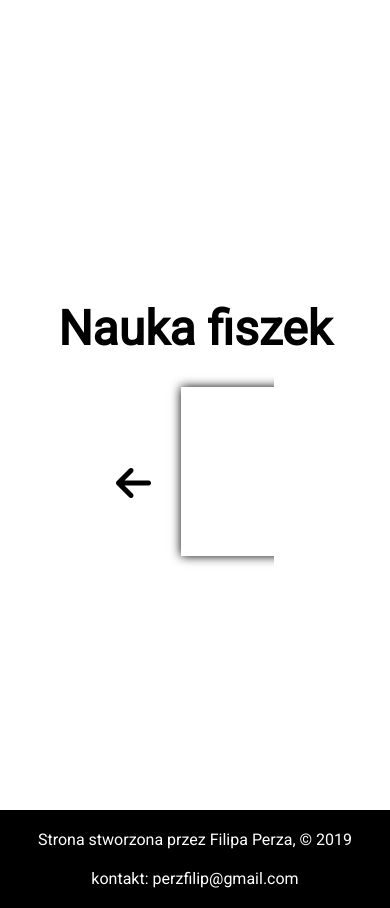
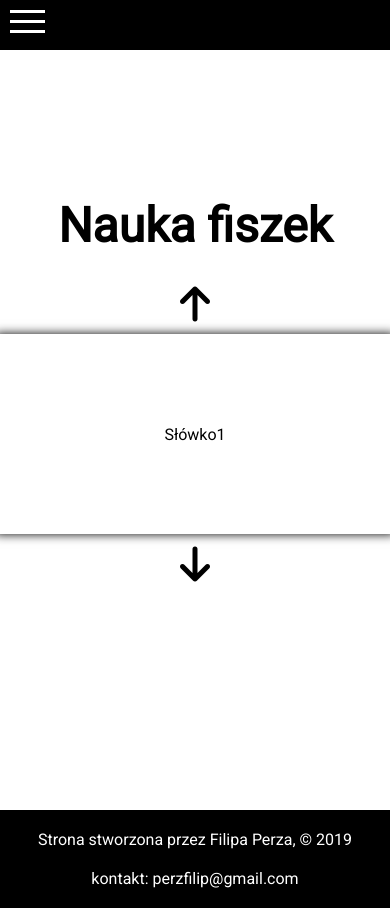
Before and after one commit to perzfilip/projekt_pai, a PHP site: page /learn.html in a window 390 px wide; the page is wider, and only the part inside the window is pictured. Run offline with PHP 8.4, Linux system fonts and the light colour scheme; some libraries are stand-ins or nearby versions.

Commit message:
mobile nav almost done, nauka mobile

```diff
--- a/front/css/style.css
+++ b/front/css/style.css
@@ -56,15 +56,14 @@ nav .logged-content {
 
 }
 
-nav .logged-content a {
+nav .logged-content a, #mobile .nav_content a {
     color: black;
     padding: 12px 16px;
     text-decoration: none;
     display: block;
-
 }
 
-nav .logged-content a:hover {
+nav .logged-content a:hover, #mobile .nav_content a:hover {
     background-color: #b8b8b8;
 }
 
@@ -80,6 +79,7 @@ nav#mobile {
     height: 50px;
     background-color: black;
     width: 100%;
+    z-index: 1001;
 }
 
 .burger {
@@ -124,12 +124,35 @@ nav#mobile {
     transform: translateY(-10px) rotate(45deg);
 }
 
+#mobile .nav_content {
+    position: absolute;
+    top: 50px;
+    width: 100%;
+    height: 0;
+    max-height: 300px;
+    overflow: hidden;
+    transition: 0.3s;
+    background-color: white;
+}
+
+.opened + .nav_content {
+    height: 300px !important;
+}
+
+.nav_content a {
+    display: block;
+    background-color: white;
+    color: black;
+    text-decoration: none;
+    transition: 0.3s;
+}
+
+.logged_user_content {
+    padding-left: 5%;
+    border-bottom: 2px solid black;
+}
 
 
-#mobile .nav_content {
-    height: 0;
-    display: none;
-}
 
 /*-------------------------------------------*/
 /*STRONA STARTOWA*/
@@ -449,6 +472,7 @@ article:hover .line {
 
 .icons i {
     font-size: 1.5em;
+    color: black;
     padding-left: 10px;
     padding-right: 10px;
 }
@@ -478,8 +502,12 @@ footer section {
 
 /*=======================================*/
 
+#learn {
+    margin-top: -20%;
+}
+
 .nauka {
-    width: 45%;
+    width: 50%;
     position: relative;
     margin-left: auto;
     margin-right: auto;
@@ -488,8 +516,25 @@ footer section {
     flex-direction: row;
 }
 
+.slider {
+    width: 100%;
+    height: 300px;
+    display: flex;
+    flex-direction: row;
+    justify-content: space-between;
+    justify-items: center;
+}
+
 .slider button i {
     font-size: 3em;
+}
+
+.slider .fa-arrow-down {
+    display: none;
+}
+
+.slider .fa-arrow-up {
+    display: none;
 }
 
 .slider button {
@@ -497,34 +542,22 @@ footer section {
     background-color: transparent;
 }
 
-.slider button:last-of-type {
-    right: 0;
-}
-
-.slider button:first-of-type {
-    left: 0;
-}
-
-.slider {
-    width: 100%;
-    height: 30vh;
-    display: flex;
-    flex-direction: row;
-    justify-content: space-between;
-}
-
 .slides {
     position: relative;
-    width: 400px;
-    margin: 20px;
+    width: 500px;
+    height: inherit;
 }
 
 .slide {
     display: none;
     position: absolute;
-    margin: 10px;
+    top: 50%;
+    left: 50%;
+    transform: translate(-50%, -50%);
     transition: 0.3s ease-in-out;
     opacity: 0;
+    width: 400px;
+    height: 200px;
 }
 
 .slide:first-child, .slide:nth-child(2) {
@@ -539,8 +572,8 @@ footer section {
 .flip-card {
     background-color: transparent;
     position: relative;
-    width: 400px;
-    height: 20vh;
+    width: 100%;
+    height: 100%;
     transition: 0.4s;
 }
 
@@ -668,7 +701,12 @@ footer section {
     height: 150px;
 }
 
-.list_trigger, .save, .add_flashcard, .sets input[type="submit"], .deleteButton, .modify {
+.list_trigger,
+.save,
+.add_flashcard,
+.sets input[type="submit"],
+.deleteButton,
+.modify {
     border: 1px solid transparent;
     outline: none;
     font-size: 1.1em;
@@ -1050,11 +1088,28 @@ margin: 0 auto;
     #flashcards_men > div {
         width: 90%;
     }
+
+    .nauka {
+        width: 80%;
+    }
+
 }
 
 @media (max-width: 1000px) {
     #fiszki > article {
         flex-basis: 45%;
+    }
+    /*=========mobile menu=============*/
+    nav {
+        display: none;
+    }
+
+    nav#mobile {
+        display: block;
+    }
+
+    main {
+        margin-top: 50px;
     }
 }
 
@@ -1137,6 +1192,10 @@ margin: 0 auto;
     .one_flashcard input[type="text"] {
         width: 350px;
     }
+
+    .nauka {
+        width: 100%;
+    }
 }
 
 @media (max-width: 650px) {
@@ -1147,19 +1206,6 @@ margin: 0 auto;
 
     .user_content div {
         font-size: 0.9em;
-    }
-
-    /*=========mobile menu=============*/
-    nav {
-        display: none;
-    }
-
-    nav#mobile {
-        display: block;
-    }
-
-    main {
-        margin-top: 50px;
     }
 }
 
@@ -1179,6 +1225,31 @@ margin: 0 auto;
         margin-top: 20px;
     }
 
+    .nauka .fa-arrow-right {
+        display: none;
+    }
+
+    .nauka .fa-arrow-left {
+        display: none;
+    }
+
+    .nauka .fa-arrow-down {
+        display: inline-block;
+    }
+
+    .nauka .fa-arrow-up {
+        display: inline-block;
+    }
+
+    .slider {
+        flex-direction: column;
+        margin-top: 30px;
+        align-items: center;
+    }
+
+    .nauka {
+        overflow: visible;
+    }
 }
 
 @media (max-width: 470px) {
--- a/front/js/slider.js
+++ b/front/js/slider.js
@@ -20,14 +20,15 @@ function nextSlide() {
         if(slidesArray.length>focusedSlide+2)
             slidesArray[focusedSlide + 2].style.display = "block";
 
+        current.children[0].classList.remove('clicked');
         current.style.transform = "translateY(200px)";
         current.style.opacity = 0;
+        current.style.zIndex = 0;
+        next.style.visibility = "visible";
+
+        current.style.visibility = "hidden";
         next.style.opacity = 1;
         next.style.zIndex = 1;
-        current.style.zIndex = 0;
-        current.style.visibility = "none";
-
-        slidesArray[focusedSlide].children[0].classList.remove('clicked');
 
         focusedSlide++;
     }
@@ -37,16 +38,16 @@ function prevSlide() {
     if(focusedSlide>=1) {
         let current = slidesArray[focusedSlide];
         let next = slidesArray[focusedSlide-1];
-            slidesArray[focusedSlide - 1].style.visibility = "visible";
 
-        next.style.transform = "translateY(0)";
+        current.children[0].classList.remove('clicked');
         current.style.opacity = 0;
+        current.style.zIndex = 0;
+        current.style.visibility = "hidden";
+
+        next.style.visibility = "visible";
+        next.style.transform = "translate(-50%, -50%)";
         next.style.opacity = 1;
         next.style.zIndex = 1;
-        current.style.zIndex = 0;
-        current.style.visibility = "none";
-        slidesArray[focusedSlide].children[0].classList.remove('clicked');
-        // slidesArray[focusedSlide].style.opacity = "0";
 
         focusedSlide--;
     }
--- a/front/learn.html
+++ b/front/learn.html
@@ -7,7 +7,6 @@
     <link href="css/style.css" rel="stylesheet">
     <link href="https://fonts.googleapis.com/css?family=Roboto&display=swap" rel="stylesheet">
     <script src="https://kit.fontawesome.com/0c34582f69.js" crossorigin="anonymous"></script>
-    <script src="js/slider.js"></script>
 </head>
 <body>
 <nav>
@@ -24,8 +23,31 @@
         </li>
     </ul>
 </nav>
+<nav id="mobile">
+    <div class="burger" onclick="burger(this);">
+        <div>
+            <span></span>
+            <span></span>
+            <span></span>
+        </div>
+    </div>
+    <div class="nav_content">
+        <div class="links">
+            <a href="#">FISZKI</a>
+            <a href="#">ZESTAWY</a>
+            <a href="#">UŻYTKOWNICY</a>
+        </div>
+        <div class="logged_user">
+            <a href="javascript:void(0)">ADMIN</a>
+        </div>
+        <div class="logged_user_content">
+            <a href="#">zarządzaj kontem</a>
+            <a href="#">wyloguj</a>
+        </div>
+    </div>
+</nav>
 <main>
-    <section>
+    <section id="learn">
         <h1>Nauka fiszek</h1>
         <section class="nauka">
 
@@ -33,6 +55,7 @@
             <div class="slider">
                 <button onclick="prevSlide()">
                     <i class="fas fa-arrow-left"></i>
+                    <i class="fas fa-arrow-up"></i>
                 </button>
                 <div class="slides">
                     <div class="slide">
@@ -2354,6 +2377,7 @@
                 </div>
                 <button onclick="nextSlide();">
                     <i class="fas fa-arrow-right"></i>
+                    <i class="fas fa-arrow-down"></i>
                 </button>
             </div>
 
@@ -2367,6 +2391,6 @@
     </section>
 </footer>
 <script src="js/script.js"></script>
-
+<script src="js/slider.js"></script>
 </body>
 </html>
```
Also changed, not shown: front/create_sets.html (+23 -0 lines), front/main.html (+9 -9 lines), front/users_management.html (+23 -0 lines).
